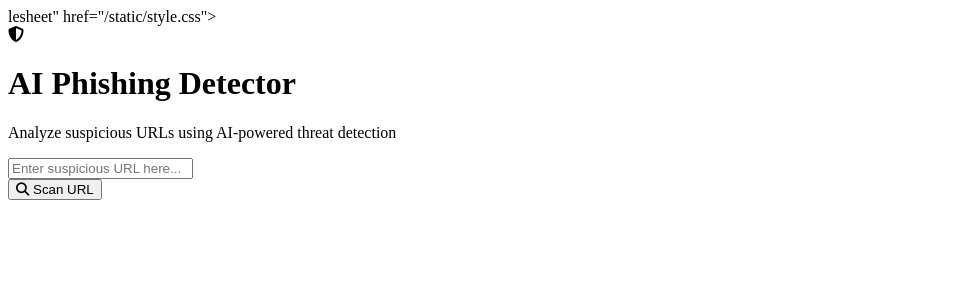
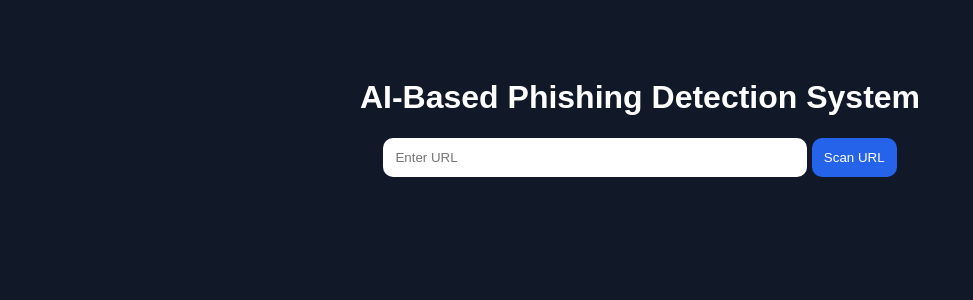
Before and after one commit to aswathaadithya2305-cmd/ai-phishing-detector, a Flask app: page / in a window 1280 px wide. Shown: the top 300 px of the page, without its empty margins (0-973 px from the left). Run offline with Flask 3, Linux system fonts and the light colour scheme; parts of the project's set-up code (start-up, migrations or seed data) failed here and were passed over.

Commit message:
Restored old HTML

```diff
--- a/templates/index.html
+++ b/templates/index.html
@@ -1,65 +1,94 @@
 <!DOCTYPE html>
-<html lang="en">
+<html>
+
 <head>
-    <meta charset="UTF-8">
-    <meta name="viewport" content="width=device-width, initial-scale=1.0">
-    <title>AI Phishing Detector</title>
 
-    <!-- Google Font -->
-    <link href="https://fonts.googleapis.com/css2?family=Poppins:wght@300;400;500;600;700&display=swap" rel="stylesheet">
+<title>AI Phishing Detector</title>
 
-    <!-- Font Awesome -->
-    <link rel="stylesheet" href="https://cdnjs.cloudflare.com/ajax/libs/font-awesome/6.5.2/css/all.min.css">
+<style>
 
-    <!-- CSS -->lesheet" href="{{ url_for('static', filename='style.css') }}">
+body{
+    background:#111827;
+    color:white;
+    text-align:center;
+    font-family:Arial;
+    padding-top:50px;
+}
+
+input{
+    width:400px;
+    padding:12px;
+    border-radius:10px;
+    border:none;
+}
+
+button{
+    padding:12px;
+    border:none;
+    border-radius:10px;
+    background:#2563eb;
+    color:white;
+}
+
+.card{
+    width:600px;
+    background:#1f2937;
+    margin:auto;
+    padding:20px;
+    border-radius:20px;
+    margin-top:30px;
+}
+
+.risk{
+    font-size:25px;
+    color:#f87171;
+}
+
+</style>
+
 </head>
+
 <body>
-    <link rel="sty
 
-<div class="background-animation"></div>
+<h1>AI-Based Phishing Detection System</h1>
 
-<div class="container-box">
+<form method="POST">
 
-    <div class="logo-section">
-        <i class="fa-solid fa-shield-halved"></i>
-        <h1>AI Phishing Detector</h1>
-        <p>Analyze suspicious URLs using AI-powered threat detection</p>
-    </div>
+<input type="text" name="url" placeholder="Enter URL" required>
 
-    <form action="/predict" method="POST">
+<button type="submit">
+Scan URL
+</button>
 
-        <div class="input-group">
-            <input type="text" name="url" placeholder="Enter suspicious URL here..." required>
-        </div>
+</form>
 
-        <button type="submit" class="scan-btn">
-            <i class="fa-solid fa-magnifying-glass"></i>
-            Scan URL
-        </button>
+{% if result %}
 
-    </form>
+<div class="card">
 
-    {% if prediction %}
+<h2>{{ result }}</h2>
 
-    <div class="result-card">
+<p><b>URL:</b> {{ url }}</p>
 
-        <h2>Detection Result</h2>
+<p class="risk">
+Risk Score: {{ risk_score }}/100
+</p>
 
-        {% if prediction == 'Safe' %}
-            <p class="safe">SAFE WEBSITE</p>
-        {% else %}
-            <p class="danger">PHISHING WEBSITE DETECTED</p>
-        {% endif %}
+<h3>Detected Keywords</h3>
 
-        <div class="risk-meter">
-            <div class="risk-fill"></div>
-        </div>
+<ul>
 
-    </div>
+{% for word in keywords %}
 
-    {% endif %}
+<li>{{ word }}</li>
+
+{% endfor %}
+
+</ul>
 
 </div>
 
+{% endif %}
+
 </body>
 </html>
```
